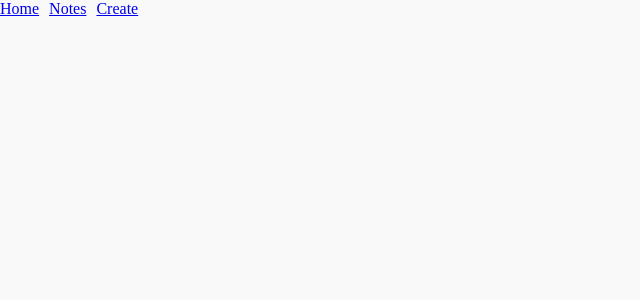
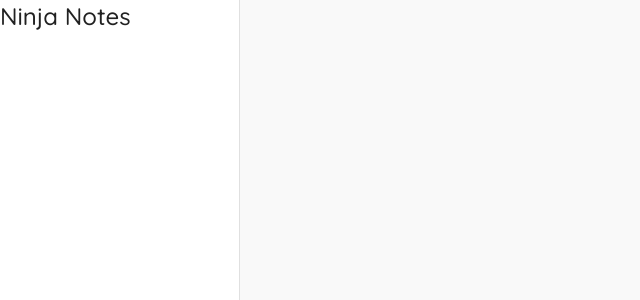
Before and after one commit to Belden1/material-ui-tut, a React (Vite) app: page / in a window 1280 px wide. Shown: the top 300 px of the page, without its empty margins (0-640 px from the left). Built offline with nearby package versions, Linux system fonts and the light colour scheme.

Commit message:
Lesson 13: Permanent Drawer

```diff
--- a/src/layouts/RootLayout.jsx
+++ b/src/layouts/RootLayout.jsx
@@ -1,8 +1,18 @@
 import { Outlet, NavLink } from 'react-router-dom';
+import Drawer from '@mui/material/Drawer';
+import Typography from '@mui/material/Typography';
+import Box from '@mui/material/Box';
+
+const drawerWidth = 240;
 
 const RootLayout = () => {
   return (
-    <div className="root-layout">
+    <div
+      className="root-layout"
+      style={{
+        display: 'flex'
+      }}
+    >
       <header>
         <nav style={{ display: 'flex', gap: '10px' }}>
           <NavLink to="/">Home</NavLink>
@@ -14,6 +24,21 @@ const RootLayout = () => {
       {/* app bar */}
 
       {/* side drawer */}
+      <Drawer
+        variant="permanent"
+        anchor="left"
+        sx={{
+          width: drawerWidth,
+          '& .MuiDrawer-paper': {
+            width: drawerWidth,
+            boxSizing: 'border-box'
+          }
+        }}
+      >
+        <Box>
+          <Typography variant="h5">Ninja Notes</Typography>
+        </Box>
+      </Drawer>
 
       <main>
         <Outlet />
```
